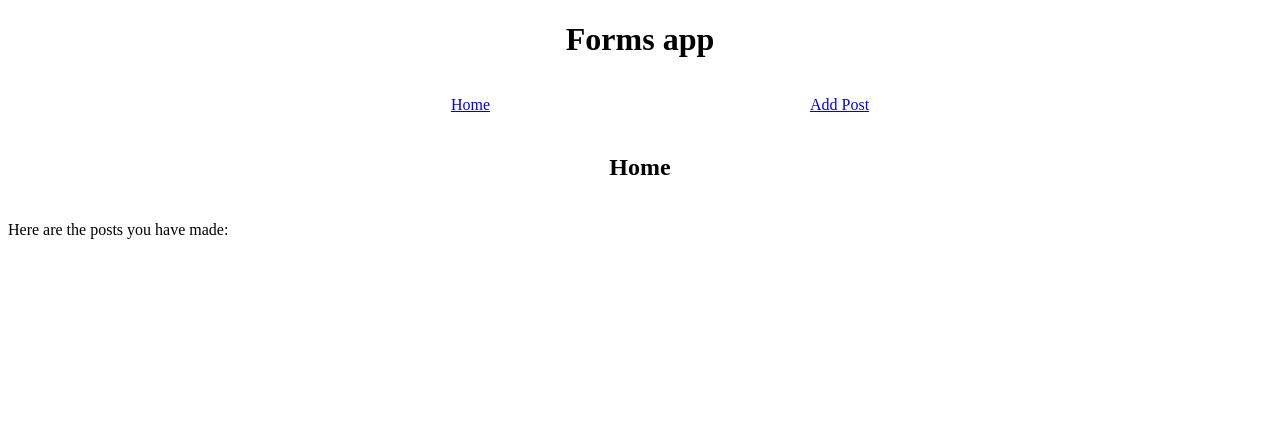
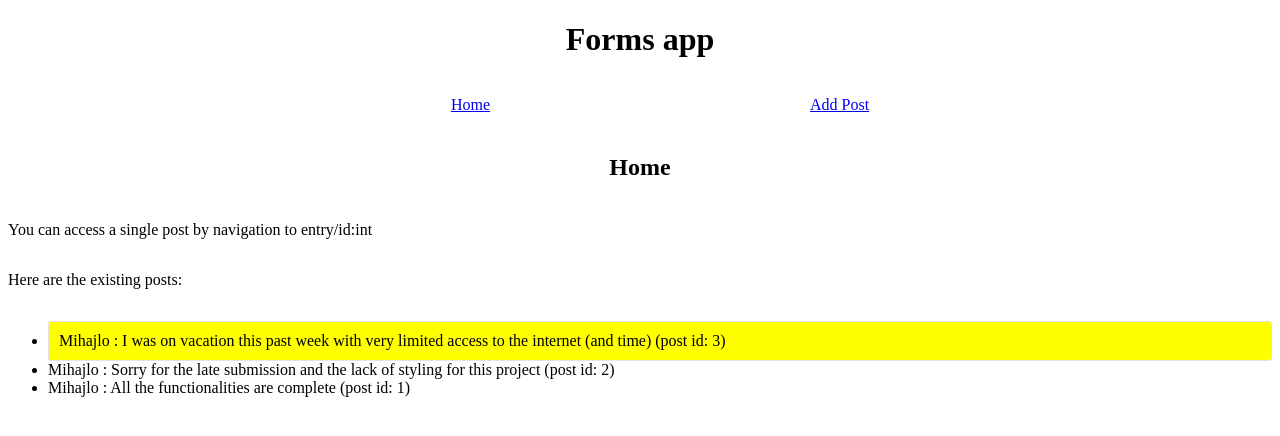
Before and after one commit to trumabrat/Web_Dauphine, a Django app: page / in a window 1280 px wide. Shown: the top 436 px of the page. Run offline with Django 4.2, Linux system fonts and the light colour scheme; data comes from the database, SQL or seed files in the repository; both versions use the stored data as it was after the commit.

Commit message:
final modification

```diff
--- a/ProblemSet4/forum/posts/templates/home.html
+++ b/ProblemSet4/forum/posts/templates/home.html
@@ -3,10 +3,16 @@
 
 {%block content%}
     <h2>Home</h1>
-    <p>Here are the posts you have made:</p>
+    <p>You can access a single post by navigation to entry/id:int</p>
+    <p>Here are the existing posts:</p>
+
     <ul>
         {%for post in posts%}
-            <li><a href="#">{{post.title}}</a></li>
+            {%if forloop.counter == 1%}
+                <li class="lastPost">{{post.author}} : {{post.body}} (post id: {{post.id}})</li>
+            {%else%}
+                <li>{{post.author}} : {{post.body}} (post id: {{post.id}})</li>
+            {%endif%}
         {%endfor%}
     </ul>
 {%endblock%}
@@ -18,5 +24,11 @@ h2 {
     margin-bottom: 1.5rem;
     text-align: center;
   }
+    .lastPost {
+        background-color: yellow;
+        border: 1px solid #e3e3e3;
+        border-radius: 3px;
+        padding: 10px;
+    }
 </style>
 {%endblock%}
--- a/ProblemSet4/forum/posts/views.py
+++ b/ProblemSet4/forum/posts/views.py
@@ -1,18 +1,30 @@
 from django.shortcuts import render, redirect
 from django.http import HttpResponse
+from .models import Post
+
 
 def index(request):
-    return render(request, 'home.html')
+    posts = Post.objects.all()
+    posts = posts.order_by('-created_at')
+    return render(request, 'home.html', {'posts': posts})
+
 
 def add(request):
     if request.method == 'POST':
         author = request.POST['author']
-        body = request.POST['body']
+        author = author[0].upper() + author[1:]
+
+        body = request.POST['content']
+
+        if (len(author) > 20 or len(body) < 10 or len(body) > 120):
+            return HttpResponse("Invalid entry. Author's name can't be more than 20 characters. The post must contain between 10 and 120 characters")
         post = Post(author=author, body=body)
         post.save()
         return redirect("/")
 
     return render(request, 'add.html')
 
-def get_entry(request,post_id):
-    return HttpResponse(f"Hello, world. You're at the posts get_entry. Post id is {post_id}.")
+
+def get_entry(request, post_id):
+    post = Post.objects.get(id=post_id)
+    return HttpResponse(post)
```
Also changed, not shown: ProblemSet4/forum/db.sqlite3.
